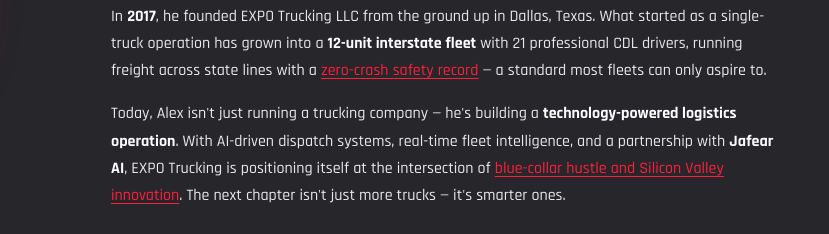
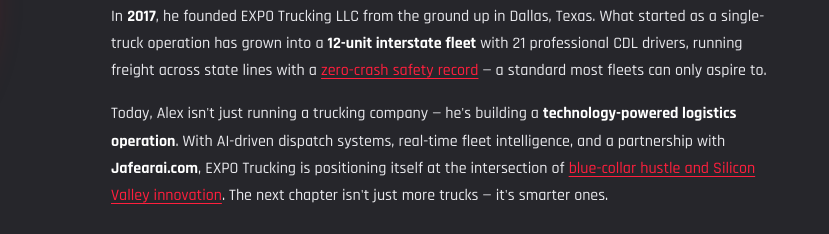
Before and after one commit to 10xtrucks/expotruckingtx, a plain HTML site: page index.html in a window 1280 px wide. Shown: the part 6991-7225 px from the top of the page, 451-1280 px from the left. Drawn offline with nearby package versions, Linux system fonts and the light colour scheme; a web font is replaced by a local one.

Commit message:
Correct partnership link in company description
Updated the partnership link from 'Jafear AI' to 'Jafearai.com' in the company description.

```diff
--- a/index.html
+++ b/index.html
@@ -1748,7 +1748,7 @@
 
       <p>In <strong>2017</strong>, he founded EXPO Trucking LLC from the ground up in Dallas, Texas. What started as a single-truck operation has grown into a <strong>12-unit interstate fleet</strong> with 21 professional CDL drivers, running freight across state lines with a <a class="alex-link" href="#why">zero-crash safety record</a> — a standard most fleets can only aspire to.</p>
 
-      <p>Today, Alex isn't just running a trucking company — he's building a <strong>technology-powered logistics operation</strong>. With AI-driven dispatch systems, real-time fleet intelligence, and a partnership with <strong>Jafear AI</strong>, EXPO Trucking is positioning itself at the intersection of <a class="alex-link" href="#services">blue-collar hustle and Silicon Valley innovation</a>. The next chapter isn't just more trucks — it's smarter ones.</p>
+      <p>Today, Alex isn't just running a trucking company — he's building a <strong>technology-powered logistics operation</strong>. With AI-driven dispatch systems, real-time fleet intelligence, and a partnership with <strong>Jafearai.com</strong>, EXPO Trucking is positioning itself at the intersection of <a class="alex-link" href="#services">blue-collar hustle and Silicon Valley innovation</a>. The next chapter isn't just more trucks — it's smarter ones.</p>
 
       <div class="alex-stats-row">
         <div class="alex-stat-box"><div class="val">2015</div><div class="lbl">Authority Granted</div></div>
```
